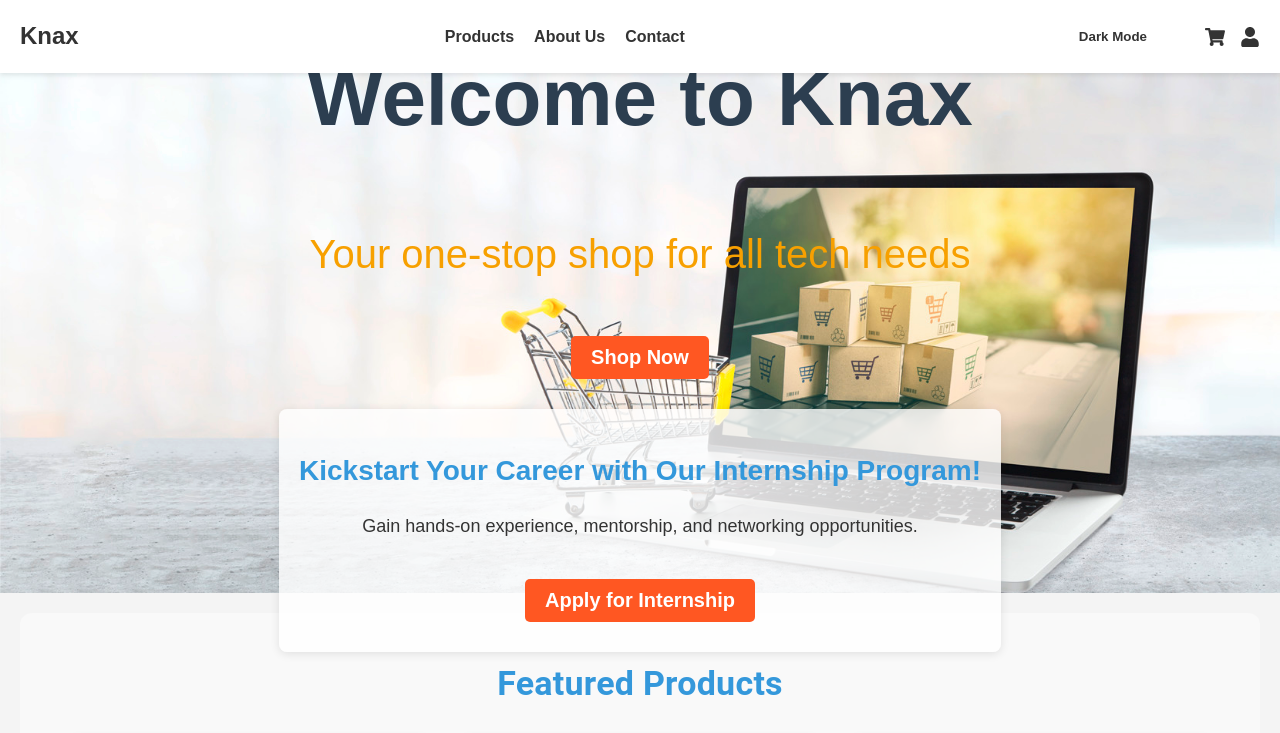
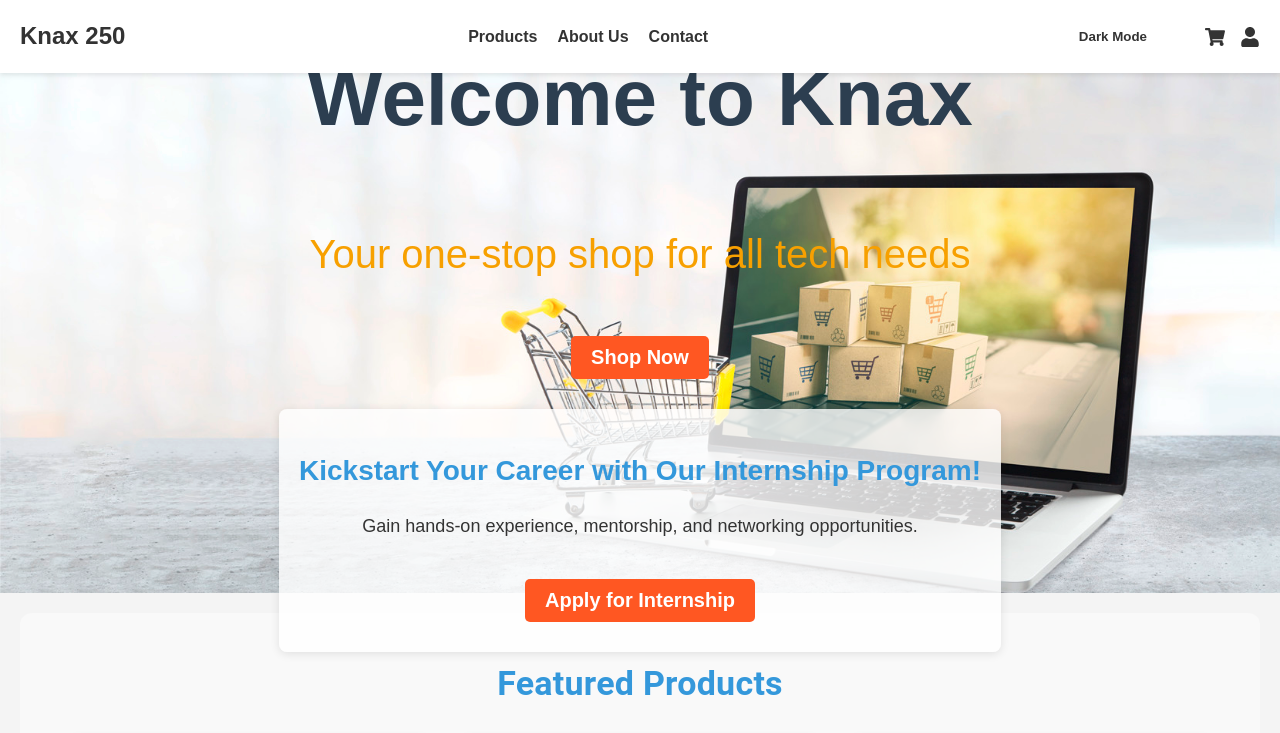
Before and after one commit to tuyizeredox/knax, a React (Create React App) app in the folder knax-homepage/: page / in a window 1280 px wide. Shown: the top 733 px of the page. Built offline with nearby package versions, Linux system fonts and the light colour scheme.

Commit message:
Update Header.js
more

```diff
--- a/knax-homepage/src/components/Header.js
+++ b/knax-homepage/src/components/Header.js
@@ -5,7 +5,7 @@
 const Header = ({ isDarkMode, setIsDarkMode }) => {
     return (
         <header className={`header ${isDarkMode ? 'dark' : 'light'}`}>
-            <h1 className="logo">Knax</h1>
+            <h1 className="logo">Knax 250</h1>
             <nav>
                 <ul className="nav-links">
                     <li><a href="#products">Products</a></li>
```
